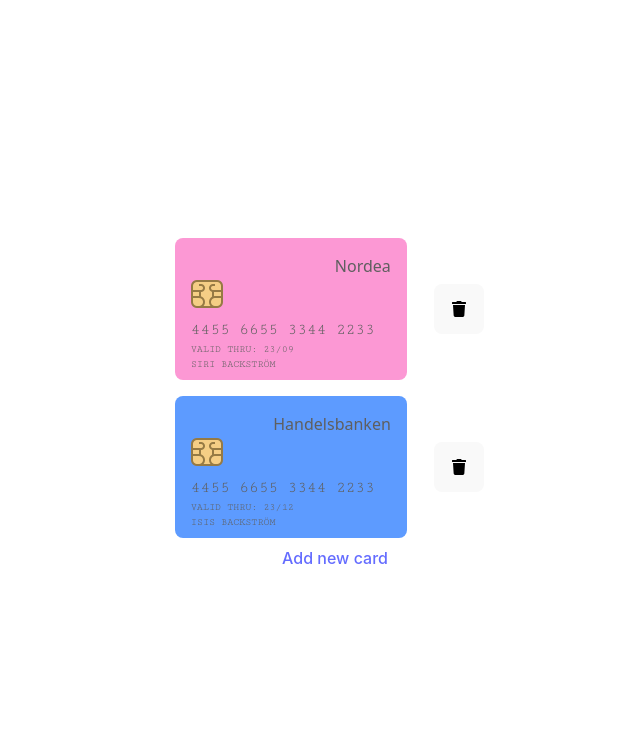
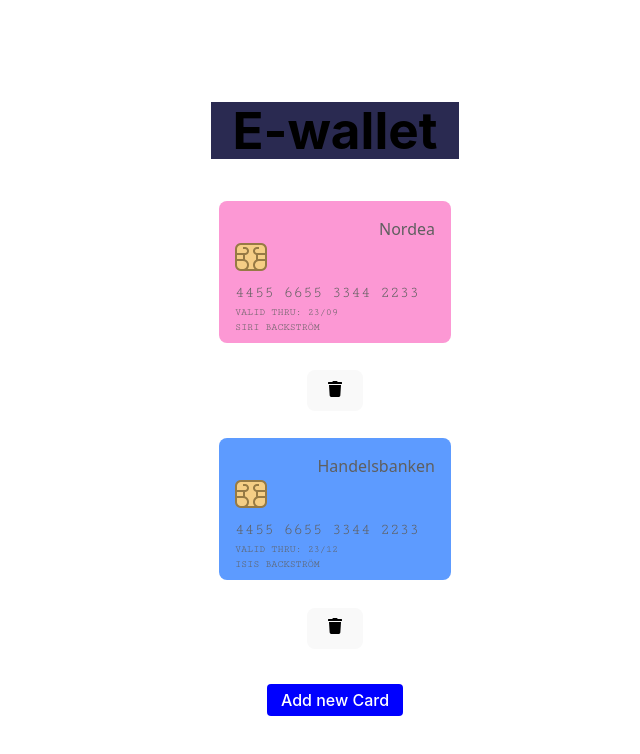
Before and after one commit to sirisab/E-Wallet, a React (Vite) app: page / in a window 1280 px wide. Shown: the top 754 px of the page, without its empty margins (305-945 px from the left). Built offline with nearby package versions, Linux system fonts and the light colour scheme.

Commit message:
adds functionality for (temporarily) deleting card

```diff
--- a/src/App.css
+++ b/src/App.css
@@ -1,7 +1,7 @@
 #root {
   max-width: 1280px;
-  margin: 0 auto;
-  padding: 2rem;
+  margin: 0;
+  padding: 0;
   text-align: center;
 }
 
@@ -33,6 +33,11 @@
   }
 }
 
+.startPage {
+  display: flex;
+  flex-direction: column;
+  align-items: center;
+}
 .card {
   padding: 2em;
 }
@@ -49,3 +54,12 @@
   cursor: pointer;
   transition: border-color 0.25s;
 }
+
+.addCardLink {
+  width: 8em;
+  margin: 16px;
+  background-color: blue;
+  color: white;
+  border-radius: 4px;
+  padding: 4px;
+}
--- a/src/components/Header.jsx
+++ b/src/components/Header.jsx
@@ -1,9 +1,7 @@
-function Header() {
+export const Header = () => {
   return (
-    <>
+    <header>
       <h1>E-wallet</h1>
-    </>
+    </header>
   );
-}
-
-export default Header;
+};
--- a/src/features/card/Card.jsx
+++ b/src/features/card/Card.jsx
@@ -1,10 +1,12 @@
 import styles from "./Card.module.css";
 import chip from "../../../src/assets/icons8-chip-card-32.png";
-import { FaTrash } from "react-icons/fa";
-import { deleteCard } from "./cardSlice";
+
 import { useDispatch } from "react-redux";
 
-const Card = ({ bgColor, brand, cardNumber, validThru, name, active }, i) => {
+const Card = (
+  { bgColor, brand, cardNumber, validThru, name, active },
+  index
+) => {
   let dispatch = useDispatch();
 
   return (
@@ -20,14 +22,6 @@ const Card = ({ bgColor, brand, cardNumber, validThru, name, active }, i) => {
           <div className={styles["validThru"]}>VALID THRU: {validThru}</div>
           <div className={styles["name"]}>{name}</div>
         </div>
-        <button
-          className={styles["deleteCardBtn"]}
-          onClick={() => {
-            dispatch(deleteCard(i));
-          }}
-        >
-          <FaTrash />
-        </button>
       </div>
     </>
   );
--- a/src/index.css
+++ b/src/index.css
@@ -11,6 +11,8 @@
   text-rendering: optimizeLegibility;
   -webkit-font-smoothing: antialiased;
   -moz-osx-font-smoothing: grayscale;
+
+  margin: 0;
 }
 
 a {
@@ -24,8 +26,11 @@ a:hover {
 
 body {
   margin: 0;
+  padding: 0;
   display: flex;
-  place-items: center;
+  justify-content: center;
+  align-items: center;
+  place-content: center;
   min-width: 320px;
   min-height: 100vh;
 }
@@ -34,6 +39,10 @@ h1 {
   font-size: 3.2em;
   line-height: 1.1;
   color: black;
+}
+
+header {
+  background-color: rgb(42, 42, 81);
 }
 
 button {
--- a/src/redux/configureStore.js
+++ b/src/redux/configureStore.js
@@ -3,7 +3,7 @@ import cardSlice from "../features/card/cardSlice";
 
 const store = configureStore({
   reducer: {
-    cards: cardSlice,
+    cardReducer: cardSlice,
   },
 });
 
--- a/src/routes/Root.jsx
+++ b/src/routes/Root.jsx
@@ -1,8 +1,10 @@
 import { Outlet } from "react-router-dom";
+import { Header } from "../components/Header";
 
 const Root = () => {
   return (
     <div className="site-wrapper">
+      <Header />
       <Outlet />
     </div>
   );
--- a/src/routes/StartPage.jsx
+++ b/src/routes/StartPage.jsx
@@ -1,13 +1,16 @@
 import Card from "../features/card/Card";
 import { Link } from "react-router-dom";
-import { useSelector } from "react-redux";
+import { useSelector, useDispatch } from "react-redux";
+import { FaTrash } from "react-icons/fa";
+import { deleteCard } from "../features/card/cardSlice";
 
 function Startpage() {
-  const { cards } = useSelector((state) => state.cards);
-  console.log(cards);
+  let dispatch = useDispatch();
+  const cards = useSelector((store) => store.cardReducer.cards);
   return (
-    <>
+    <div className="startPage">
       {cards.map((card, i) => (
+        <div key={i}>
           <Card
             key={i}
             bgColor={card.bgColor}
@@ -17,11 +20,20 @@ function Startpage() {
             brand={card.brand}
             active={card.active}
           />
+          <button
+            className="deleteCardBtn"
+            onClick={() => {
+              dispatch(deleteCard(i));
+            }}
+          >
+            <FaTrash />
+          </button>
+        </div>
       ))}
       <Link to="/addcard" cards={cards}>
-        Add new card
+        <div className="addCardLink">Add new Card</div>
       </Link>
-    </>
+    </div>
   );
 }
 
```
Lines whose indentation alone changed are shown as unchanged.
